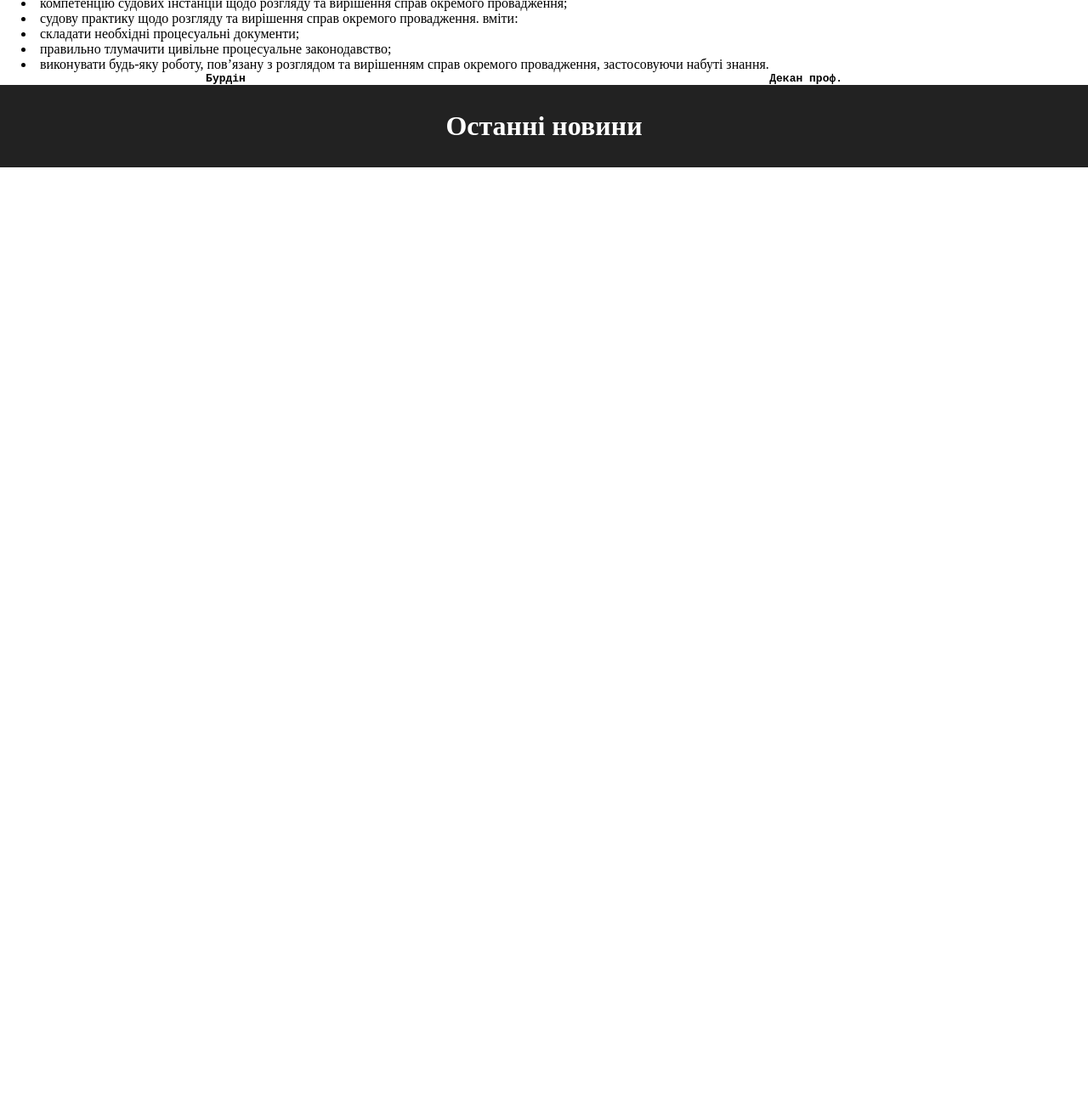
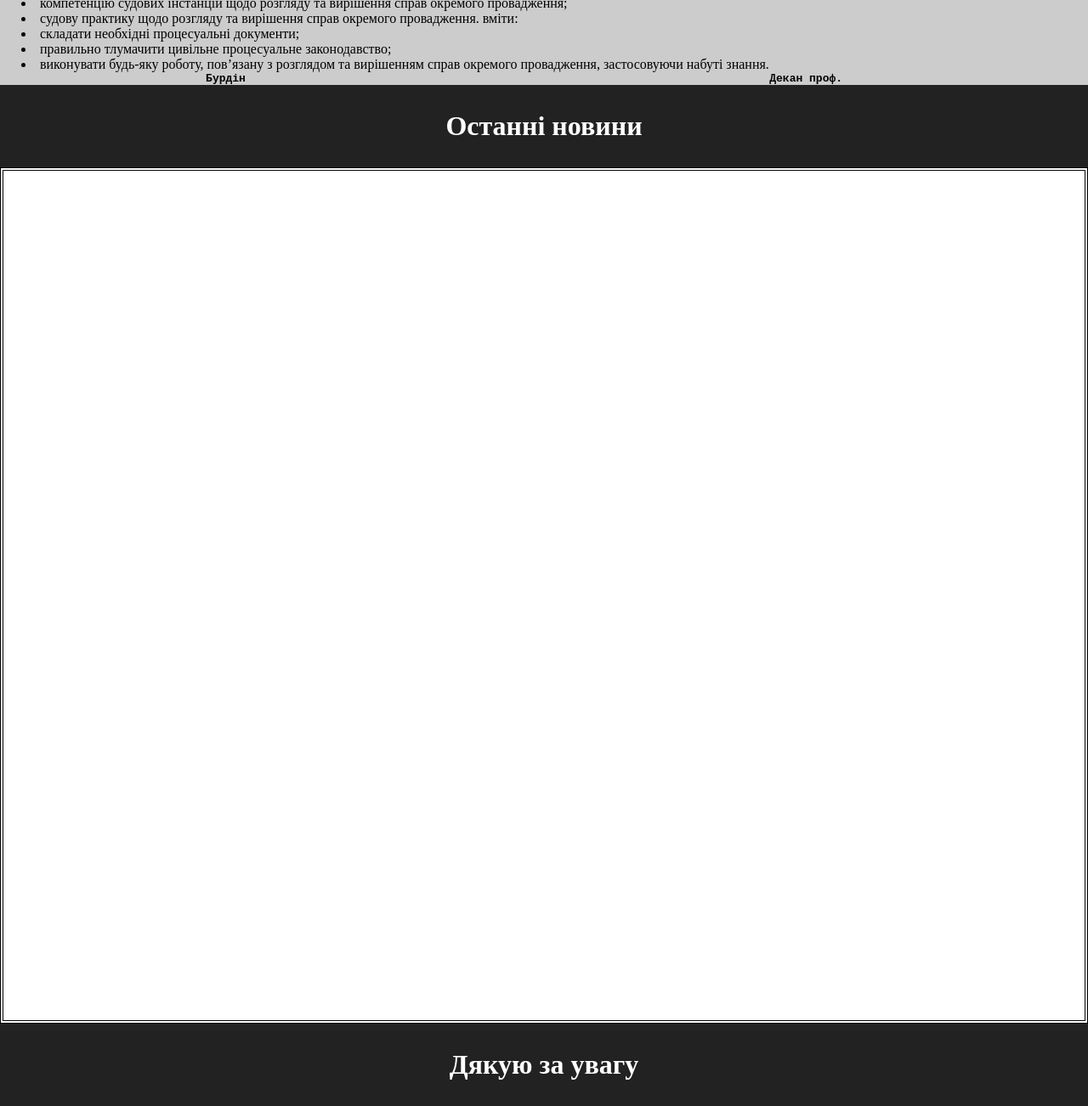
Before and after one commit to Predator12/web-program, a plain HTML site: page Laba 2/index.html in a window 1280 px wide. Shown: the part 1009-2311 px from the top of the page at 85% size. Before the commit the page ends 1206 px from the top, so only its background shows below. Drawn offline with Linux system fonts and the light colour scheme.

Commit message:
laba 2
update 2

```diff
--- a/Laba 2/css/test.css
+++ b/Laba 2/css/test.css
@@ -26,7 +26,7 @@ height: 100%;
   margin:0;
 }
 .nav>ul>li>ul{
-  position:absolute;
+  position: absolute;
   left:0;
   padding:0;
   margin:0;
@@ -96,6 +96,7 @@ margin-bottom: -20px;
 pre{
 
   text-align: center;
+  background-color: #cccccc;
 
 }
 
@@ -108,4 +109,20 @@ padding-left: 0px;
 .text{
  padding-left: 25px;
 font-size:16px;
+background-color: #cccccc;
 }
+
+footer{
+
+background-color: #222;
+
+
+}
+
+.novynu{
+
+border: 4px  double black;
+padding: 500px;
+
+
+}
--- a/Laba 2/index.html
+++ b/Laba 2/index.html
@@ -77,11 +77,20 @@
 
      </div>
 <div>
+  <h1>Останні новини</h1>
+  <p></p>
 
 </div>
- <h1>Останні новини</h1>
+<div class="novynu" >
 
 
+
+</div>
+
+<footer>
+<h1>Дякую за увагу</h1>
+
+</footer>
 
 
   </body>
```
